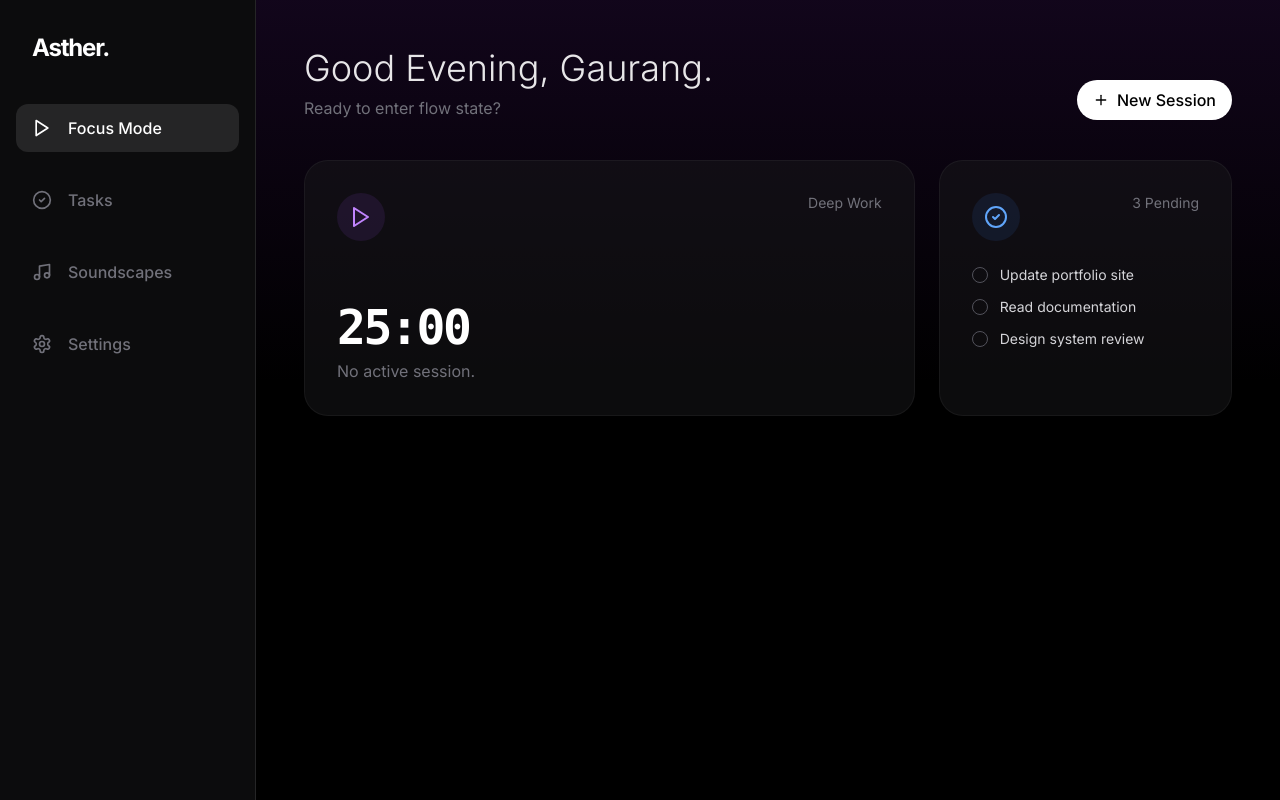
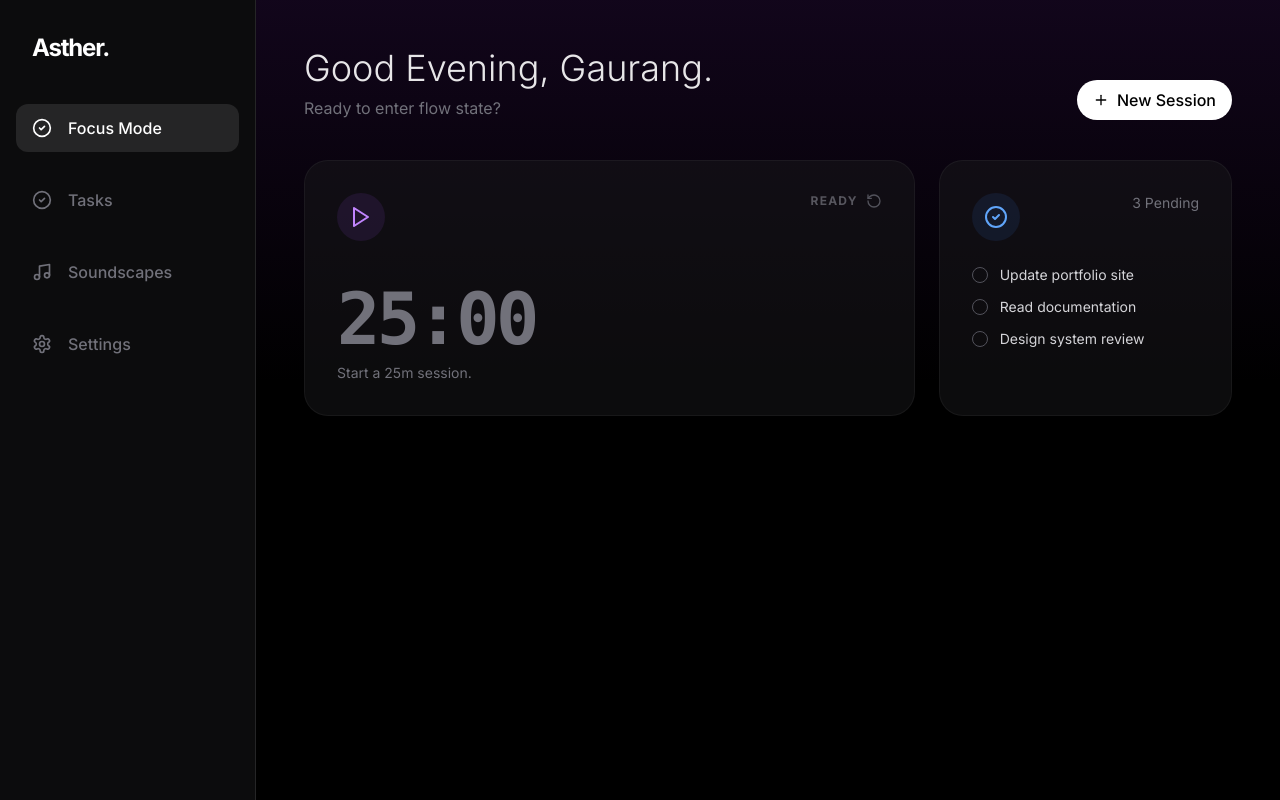
Before and after one commit to hapybeing/Asther, a Next.js app: page /dashboard in a window 1280 px wide. Built offline with nearby package versions, Linux system fonts and the light colour scheme.

Commit message:
Update page.tsx

```diff
--- a/app/dashboard/page.tsx
+++ b/app/dashboard/page.tsx
@@ -1,4 +1,5 @@
-import { Play, CheckCircle2, Music, Settings, Plus } from "lucide-react";
+import { CheckCircle2, Music, Settings, Plus } from "lucide-react";
+import { FocusTimer } from "@/components/FocusTimer"; // <--- Importing your new brain cell
 
 export default function Dashboard() {
   return (
@@ -13,7 +14,7 @@ export default function Dashboard() {
 
         {/* Nav Icons */}
         <nav className="flex-1 space-y-6 w-full px-4">
-            <NavItem icon={<Play className="w-5 h-5" />} label="Focus Mode" active />
+            <NavItem icon={<CheckCircle2 className="w-5 h-5" />} label="Focus Mode" active />
             <NavItem icon={<CheckCircle2 className="w-5 h-5" />} label="Tasks" />
             <NavItem icon={<Music className="w-5 h-5" />} label="Soundscapes" />
             <NavItem icon={<Settings className="w-5 h-5" />} label="Settings" />
@@ -22,12 +23,10 @@ export default function Dashboard() {
 
       {/* 2. Main Content Area */}
       <main className="flex-1 overflow-auto relative">
-        {/* Background Ambient Light */}
         <div className="absolute top-0 left-0 w-full h-96 bg-gradient-to-b from-purple-900/20 to-transparent pointer-events-none" />
 
         <div className="relative z-10 p-8 lg:p-12 max-w-7xl mx-auto space-y-10">
 
-            {/* Header */}
             <header className="flex justify-between items-end">
                 <div>
                     <h1 className="text-4xl font-light text-white/90">Good Evening, Gaurang.</h1>
@@ -39,23 +38,12 @@ export default function Dashboard() {
                 </button>
             </header>
 
-            {/* Widgets Grid */}
             <div className="grid grid-cols-1 md:grid-cols-2 lg:grid-cols-3 gap-6">
-                {/* Card 1: Focus Timer */}
-                <div className="col-span-1 md:col-span-2 h-64 rounded-3xl bg-zinc-900/50 border border-white/5 p-8 flex flex-col justify-between hover:border-white/10 transition group cursor-pointer">
-                    <div className="flex justify-between items-start">
-                        <div className="p-3 bg-purple-500/10 rounded-full text-purple-400 group-hover:text-purple-300 transition">
-                            <Play className="w-6 h-6" />
-                        </div>
-                        <span className="text-zinc-500 text-sm">Deep Work</span>
-                    </div>
-                    <div>
-                        <div className="text-5xl font-mono font-bold tracking-tighter">25:00</div>
-                        <p className="text-zinc-500 mt-2">No active session.</p>
-                    </div>
-                </div>
 
-                {/* Card 2: Quick Tasks */}
+                {/* COMPONENT 1: The New Functional Timer */}
+                <FocusTimer />
+
+                {/* COMPONENT 2: Quick Tasks (Still Static for now) */}
                 <div className="h-64 rounded-3xl bg-zinc-900/50 border border-white/5 p-8 hover:border-white/10 transition group">
                      <div className="flex justify-between items-start mb-6">
                         <div className="p-3 bg-blue-500/10 rounded-full text-blue-400">
@@ -86,7 +74,6 @@ export default function Dashboard() {
   );
 }
 
-// Helper Component for Sidebar Items
 function NavItem({ icon, label, active = false }: { icon: any, label: string, active?: boolean }) {
     return (
         <div className={`flex items-center gap-4 px-4 py-3 rounded-xl cursor-pointer transition-all ${active ? 'bg-white/10 text-white' : 'text-zinc-500 hover:text-white hover:bg-white/5'}`}>
```
